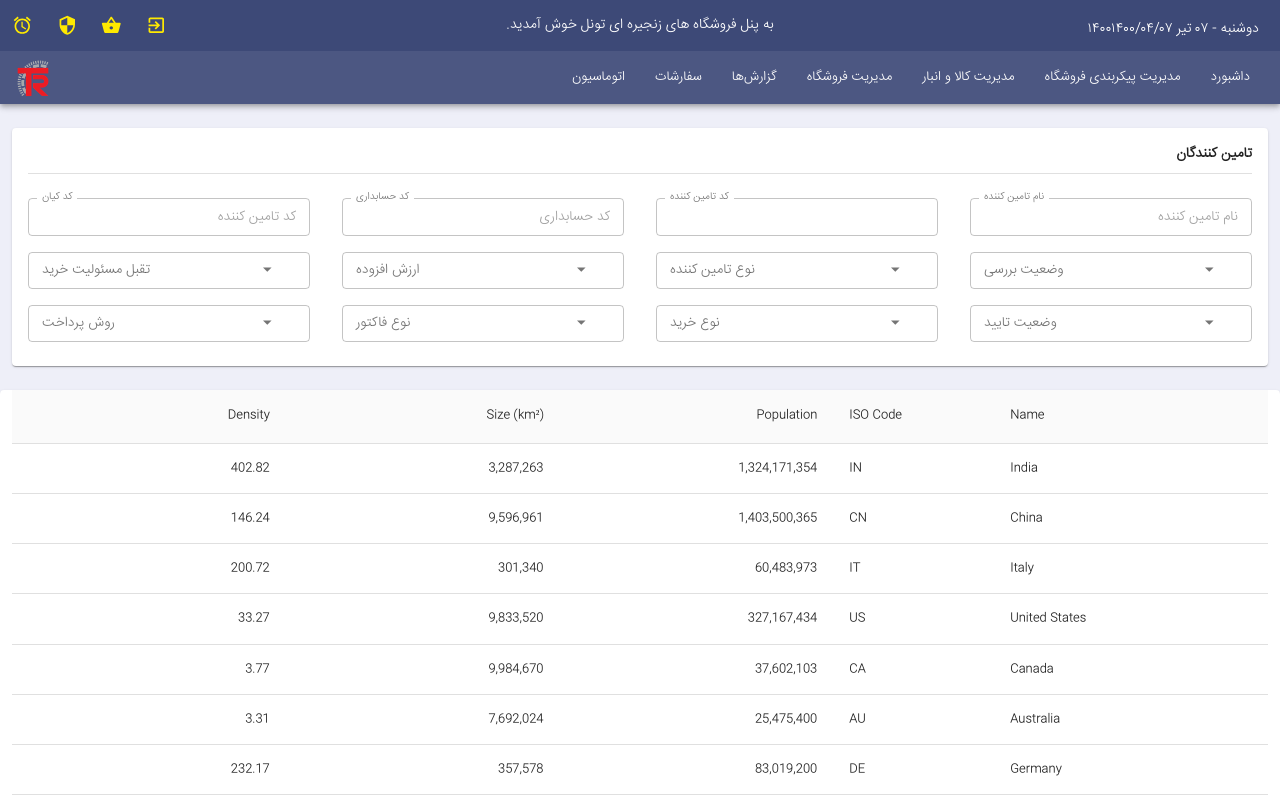
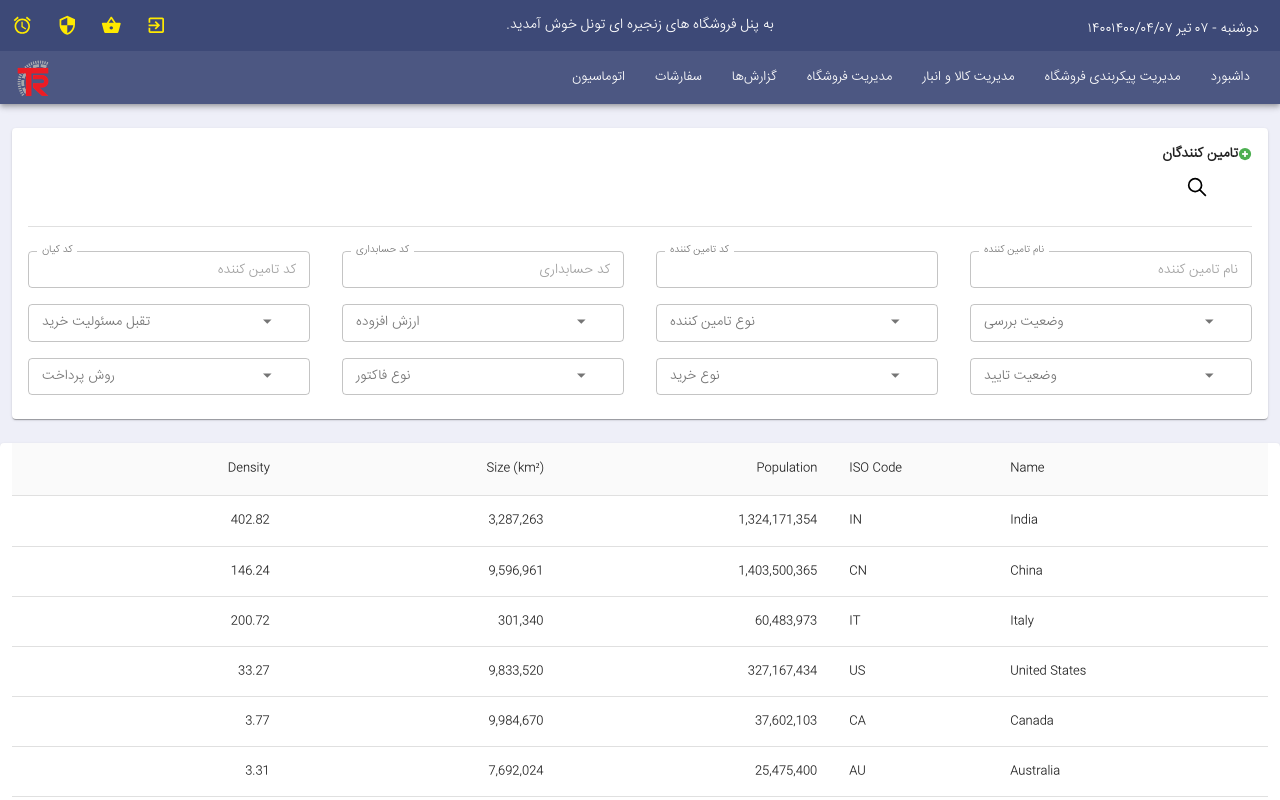
Before and after one commit to reyhanehSP/tr-react, a React (Create React App) app: page /suppliers in a window 1280 px wide. Shown: the top 800 px of the page. Built offline with nearby package versions, Linux system fonts and the light colour scheme; sample sign-in values are in the browser's storage; what jss-rtl would draw is missing.

Commit message:
commit done

```diff
--- a/src/view/suppliers/index.js
+++ b/src/view/suppliers/index.js
@@ -1,4 +1,5 @@
 import React from 'react';
+import {Link} from 'react-router-dom';
 import { makeStyles } from '@material-ui/core/styles';
 import Paper from '@material-ui/core/Paper';
 import Table from '@material-ui/core/Table';
@@ -8,6 +9,9 @@ import TableContainer from '@material-ui/core/TableContainer';
 import TableHead from '@material-ui/core/TableHead';
 import TablePagination from '@material-ui/core/TablePagination';
 import TableRow from '@material-ui/core/TableRow';
+import {FcPlus} from "@react-icons/all-files/fc/FcPlus";
+import {GrSearch} from "@react-icons/all-files/gr/GrSearch";
+
 import {
     Grid,
     Card,
@@ -16,6 +20,8 @@ import {
     Button
 } from '@material-ui/core';
 import Autocomplete from '@material-ui/lab/Autocomplete';
+import IconButton from "@material-ui/core/IconButton/IconButton";
+import ExitToApp from "@material-ui/core/SvgIcon/SvgIcon";
 
 const columns = [
     { id: 'name', label: 'Name', minWidth: 170 },
@@ -119,8 +125,20 @@ export default function StickyHeadTable() {
             <Grid spacing={1}>
                 <Card className="px-3 pb-4 pt-3 mb-4">
                     <div className="font-size-lg font-weight-bold">
-                        {/*<Link to="/suppliers.index"> <FcPlus /></Link>*/}
-                         تامین کنندگان
+                        <span>
+                            <Link to="/suppliers.index"> <FcPlus /></Link>
+                            تامین کنندگان
+                        </span>
+
+                        <span>
+                            <ul>
+                                <li>
+                                    <IconButton  aria-label="add an alarm">
+                                <GrSearch />
+                            </IconButton>
+                                </li>
+                            </ul>
+                        </span>
                     </div>
                     <Divider className="my-2"/>
                     <Grid container spacing={4}>
```
